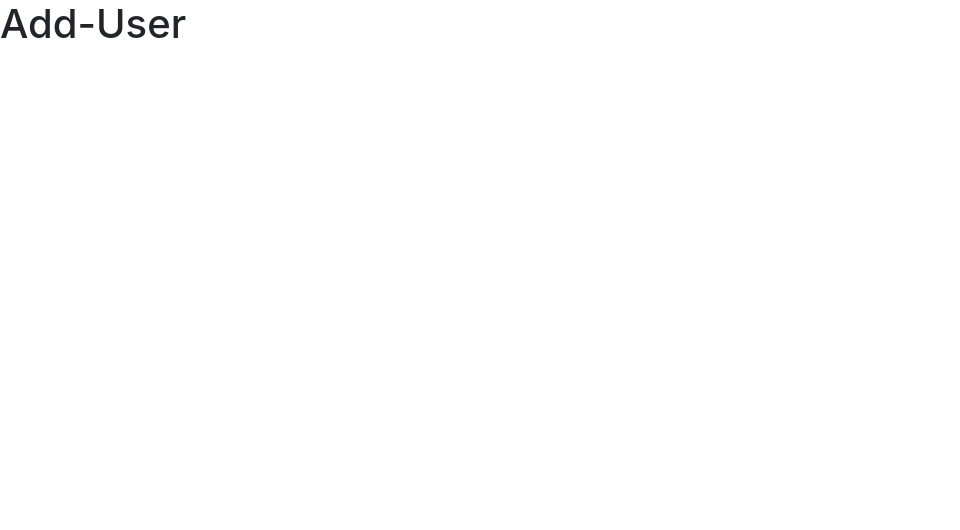
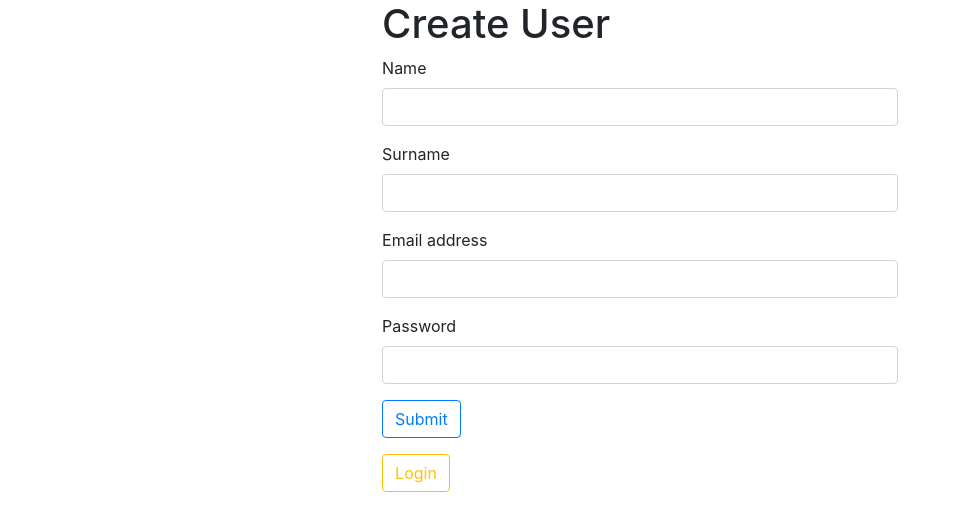
Before and after one commit to jmvaliente/Task-Manager, a React (Create React App) app: page /create-user in a window 1280 px wide. Shown: the top 530 px of the page, without its empty margins (0-960 px from the left). Built offline with nearby package versions, Linux system fonts and the light colour scheme.

Commit message:
Login, Create User From

```diff
--- a/src/components/auth/AddUser.js
+++ b/src/components/auth/AddUser.js
@@ -1,8 +1,92 @@
-import React from 'react'
+import React, { useState } from 'react'
+import {Link} from 'react-router-dom'
 
 const AddUser = () =>{
+
+    const [state,setState] = useState({
+        email: '',
+        password: '',
+        name: '',
+        surname: ''
+    })
+
+    const { email, password, name, surname } = state
+
+    const createChange = (e) =>{
+        setState({
+            ...state,
+            [e.target.name] : e.target.value
+        })
+
+    }
+
+    const createSubmit = (e) =>{
+        e.peventDefault()
+
+        //validate
+
+
+        //action
+    }
+
+
     return(
-        <h1>Add-User</h1>
+        <div className="row justify-content-center">
+            <div className="col-md-5">
+                <h1>Create User</h1>
+                <form
+                    onSubmit= {createSubmit}
+                >
+                    <div className="form-group">
+                        <label htmlFor="name">Name</label>
+                        <input  type="name"
+                                className="form-control"
+                                id="name"
+                                name="name"
+                                value={name}
+                                onChange={createChange}
+                        />
+                    </div>
+                    <div className="form-group">
+                        <label htmlFor="surname">Surname</label>
+                        <input  type="surname"
+                                className="form-control"
+                                id="surname"
+                                name="surname"
+                                value={surname}
+                                onChange={createChange}
+                        />
+                    </div>
+                    <div className="form-group">
+                        <label htmlFor="email">Email address</label>
+                        <input  type="email"
+                                className="form-control"
+                                id="email"
+                                name="email"
+                                value={email}
+                                onChange={createChange}
+                        />
+                    </div>
+                    <div className="form-group">
+                        <label htmlFor="password">Password</label>
+                        <input  type="password"
+                                className="form-control"
+                                id="password"
+                                name="password"
+                                value={password}
+                                onChange={createChange}
+                        />
+                    </div>
+                    <button type="submit"
+                            className="btn btn-outline-primary"
+                    >Submit</button>
+                </form>
+                <Link to = {'/'}>
+                    <button className="btn btn-outline-warning mt-3"
+                    >Login</button>
+                </Link>
+            </div>
+        </div>
     )
 }
 
--- a/src/components/auth/Login.js
+++ b/src/components/auth/Login.js
@@ -1,8 +1,70 @@
-import React from 'react'
+import React, { useState } from 'react'
+import {Link} from 'react-router-dom'
 
 const Login = () =>{
+
+    const [state,setState] = useState({
+        email: '',
+        password: ''
+    })
+
+    const { email, password } = state
+
+    const loginChange = (e) =>{
+        setState({
+            ...state,
+            [e.target.name] : e.target.value
+        })
+
+    }
+
+    const loginSubmit = (e) =>{
+        e.peventDefault()
+
+        //validate
+
+
+        //action
+    }
+
+
     return(
-        <h1>Login</h1>
+        <div className="row justify-content-center">
+            <div className="col-md-5">
+                <h1>Login</h1>
+                <form
+                    onSubmit= {loginSubmit}
+                >
+                    <div className="form-group">
+                        <label htmlFor="email">Email address</label>
+                        <input  type="email"
+                                className="form-control"
+                                id="email"
+                                name="email"
+                                value={email}
+                                onChange={loginChange}
+                        />
+                    </div>
+                    <div className="form-group">
+                        <label htmlFor="password">Password</label>
+                        <input  type="password"
+                                className="form-control"
+                                id="password"
+                                name="password"
+                                value={password}
+                                onChange={loginChange}
+                        />
+                    </div>
+                    <button type="submit"
+                            className="btn btn-outline-primary"
+                    >Submit</button>
+                </form>
+                <Link to = {'/create-user'}>
+                    <button className="btn btn-outline-warning mt-3"
+                    >Create User</button>
+                </Link>
+            </div>
+        </div>
     )
 }
 
```
